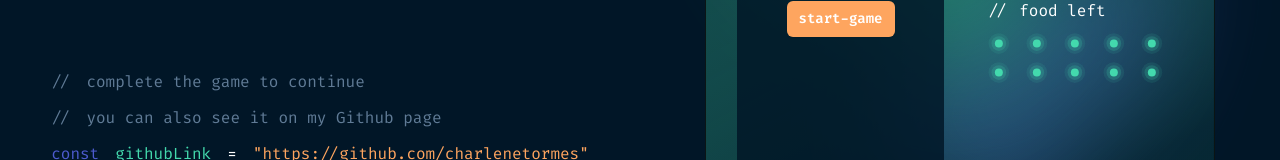
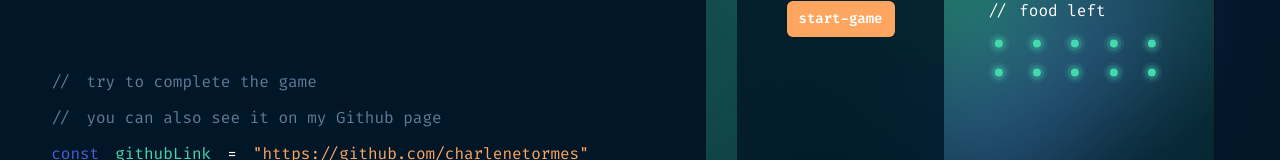
Before and after one commit to charlenetormes/portfolio, a Nuxt app: page / in a window 1280 px wide. Shown: the part 378-538 px from the top of the page. Built offline with nearby package versions, Linux system fonts and the light colour scheme.

Commit message:
Fix typos

```diff
--- a/components/code/Contact.vue
+++ b/components/code/Contact.vue
@@ -51,7 +51,7 @@
             >
                 <h3 class="text-2xl text-white">Thank You! 🤘</h3>
                 <p class="text-balance">
-                    Your message has been accepted. You will receive answer
+                    Your message has been accepted. You will an receive answer
                     really soon!
                 </p>
                 <button
--- a/pages/index.vue
+++ b/pages/index.vue
@@ -33,7 +33,7 @@
                             class="hidden md:flex flex-wrap gap-4 text-secondary-100 text-sm mobile:text-sm lg:text-base"
                         >
                             <span>//</span>
-                            <span>complete the game to continue</span>
+                            <span>try to complete the game</span>
                         </div>
                         <div
                             class="flex lg:flex-wrap gap-4 text-secondary-100 text-sm mobile:text-sm lg:text-base"
```
